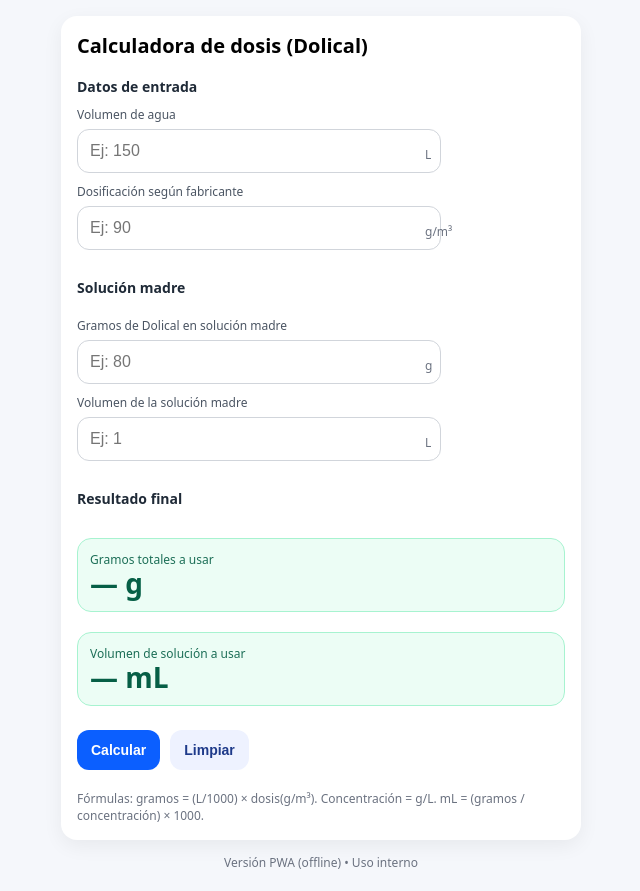
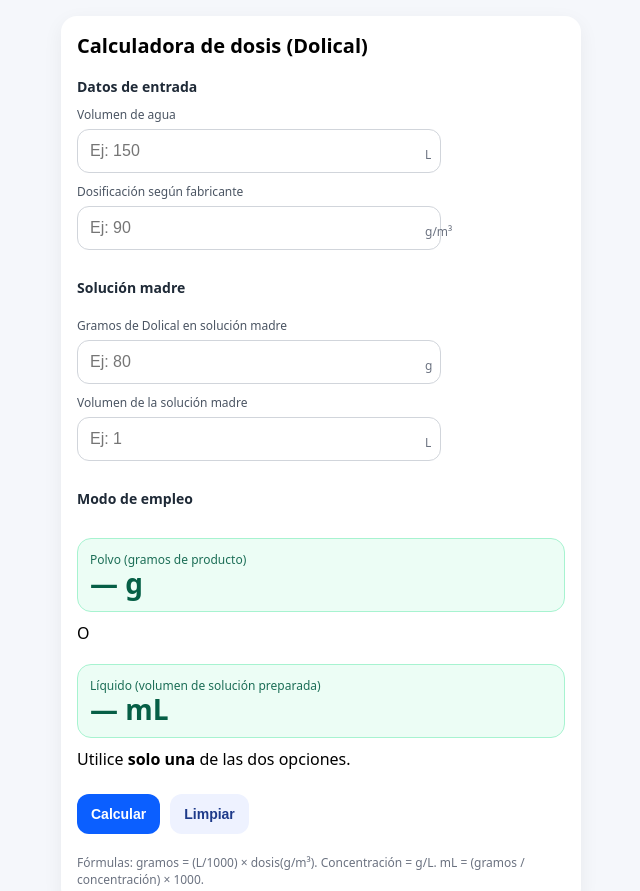
Before and after one commit to capalma2/pwa-dolical, a plain HTML site: page index.html in a window 1280 px wide. Shown: the top 891 px of the page, without its empty margins (319-959 px from the left). Drawn offline with Linux system fonts and the light colour scheme.

Commit message:
Update index.html

```diff
--- a/index.html
+++ b/index.html
@@ -88,16 +88,22 @@
           Revisa los datos: no se permiten ceros ni valores vacíos.
         </div>
 
-        <h2>Resultado final</h2>
+        <h2>Modo de empleo</h2>
 
 <div class="result">
-          <div class="small">Gramos totales a usar</div>
+  <div class="small">Polvo (gramos de producto)</div>
   <div class="big"><span id="gNeed">—</span> g</div>
 </div>
 
+<div class="or">O</div>
+
 <div class="result">
-          <div class="small">Volumen de solución a usar</div>
+  <div class="small">Líquido (volumen de solución preparada)</div>
   <div class="big"><span id="mlNeed">—</span> mL</div>
+</div>
+
+<div class="note">
+  Utilice <strong>solo una</strong> de las dos opciones.
 </div>
 
         <div class="btns">
```
Lines whose indentation alone changed are shown as unchanged.
